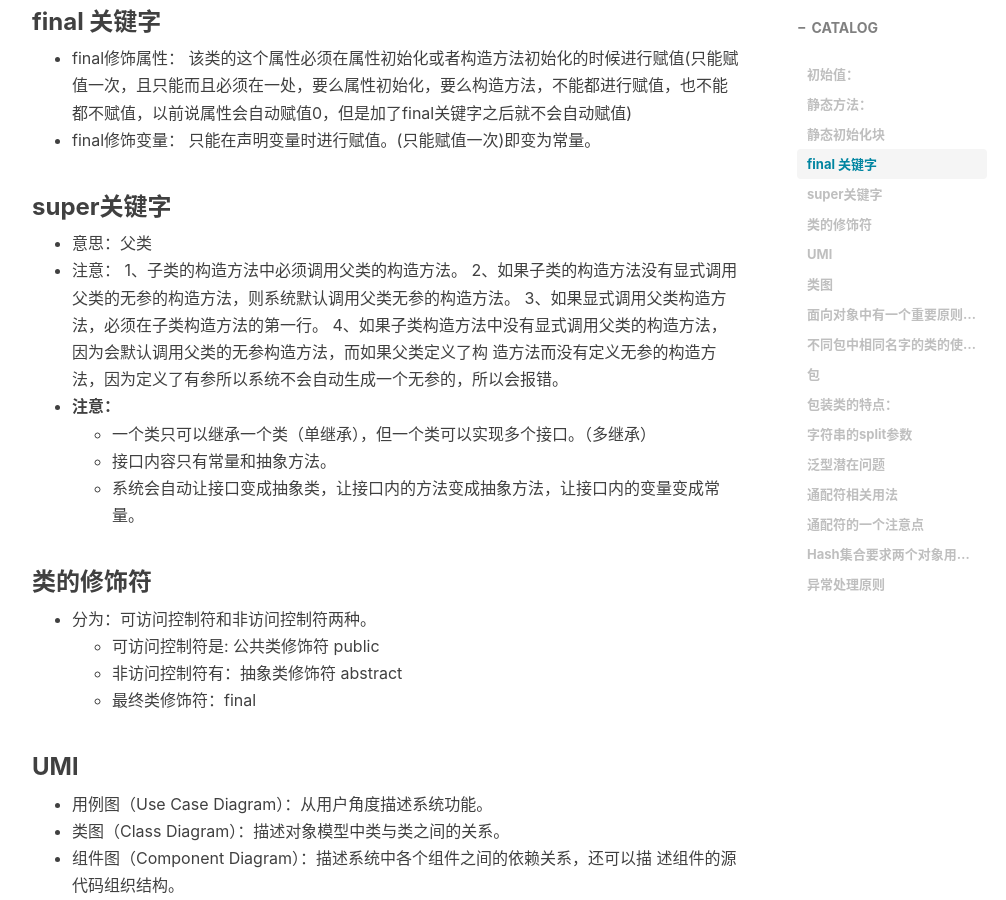
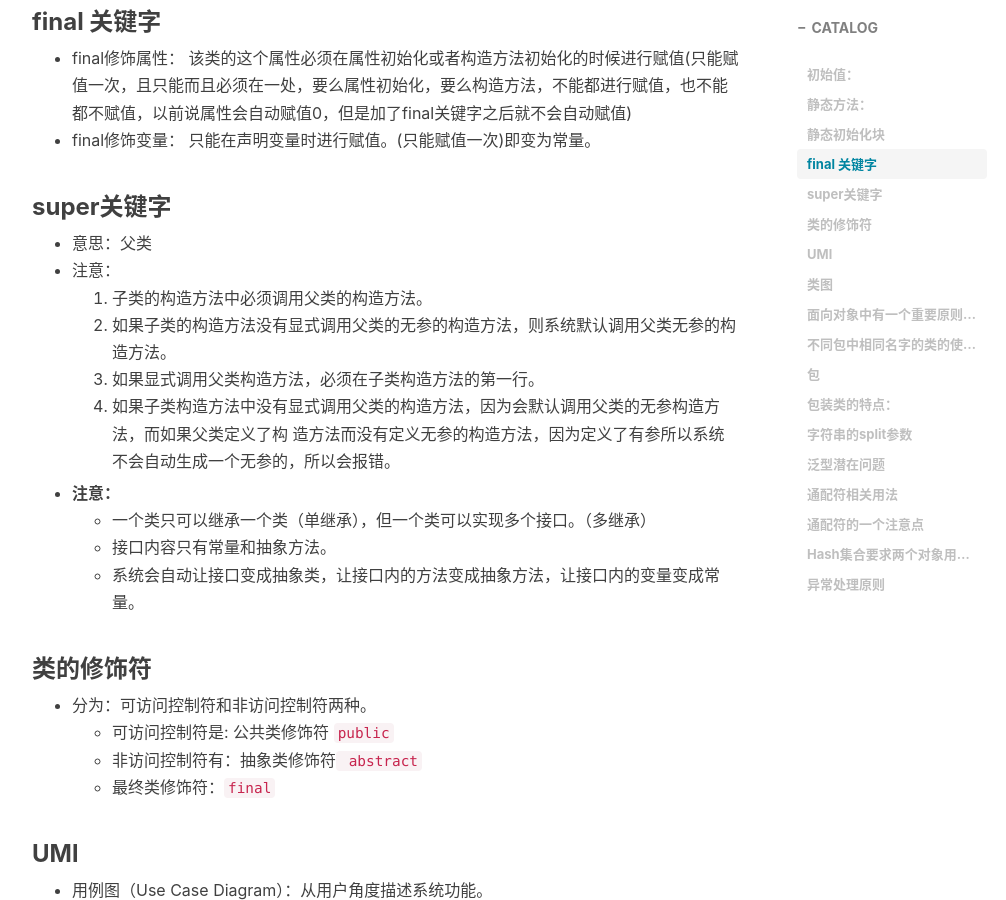
Before and after one commit to nansanhao/nansanhao.github.io, a Jekyll site: the page built from _posts/2017-11-23-面向对象复习笔记.md, in a window 1280 px wide and 900 px high, scrolled down 1092 px. Shown: the whole window, without its empty margins (233-1239 px from the left). Built offline with Jekyll 4.4.1, drawn with Linux system fonts in a browser that asks for light colours; nearby versions of some CDN libraries; comment, search, counter and statistics services are not loaded.

Commit message:
添加以前的blog

```diff
--- a/_posts/2017-11-23-面向对象复习笔记.md
+++ b/_posts/2017-11-23-面向对象复习笔记.md
@@ -40,10 +40,10 @@ tags:
 ### super关键字
 - 意思：父类
 - 注意：
-  1、子类的构造方法中必须调用父类的构造方法。
-  2、如果子类的构造方法没有显式调用父类的无参的构造方法，则系统默认调用父类无参的构造方法。
-  3、如果显式调用父类构造方法，必须在子类构造方法的第一行。
-  4、如果子类构造方法中没有显式调用父类的构造方法，因为会默认调用父类的无参构造方法，而如果父类定义了构 造方法而没有定义无参的构造方法，因为定义了有参所以系统不会自动生成一个无参的，所以会报错。
+  1. 子类的构造方法中必须调用父类的构造方法。
+  2. 如果子类的构造方法没有显式调用父类的无参的构造方法，则系统默认调用父类无参的构造方法。
+  3. 如果显式调用父类构造方法，必须在子类构造方法的第一行。
+  4. 如果子类构造方法中没有显式调用父类的构造方法，因为会默认调用父类的无参构造方法，而如果父类定义了构 造方法而没有定义无参的构造方法，因为定义了有参所以系统不会自动生成一个无参的，所以会报错。
 - **注意：**
   - 一个类只可以继承一个类（单继承），但一个类可以实现多个接口。（多继承）
   - 接口内容只有常量和抽象方法。
@@ -51,9 +51,9 @@ tags:
 
 ### 类的修饰符
 - 分为：可访问控制符和非访问控制符两种。
-   - 可访问控制符是: 公共类修饰符 public
-   - 非访问控制符有：抽象类修饰符 abstract
-   - 最终类修饰符：final
+   - 可访问控制符是: 公共类修饰符 `public`
+   - 非访问控制符有：抽象类修饰符` abstract`
+   - 最终类修饰符：`final`
 
 ### UMl
 - 用例图（Use Case Diagram）：从用户角度描述系统功能。
```
Also changed, not shown: _posts/2017-10-08-指针与数组的差别.md (+1 -1 lines).
